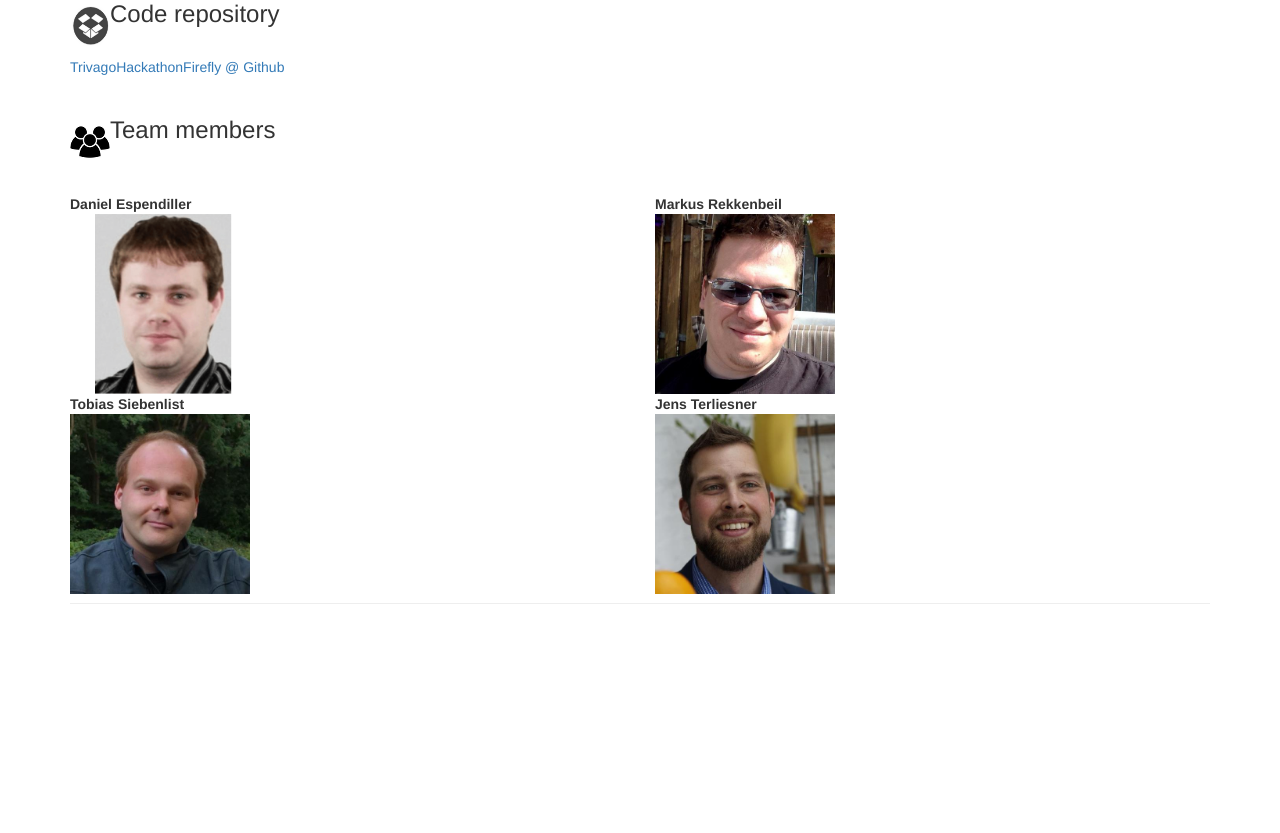
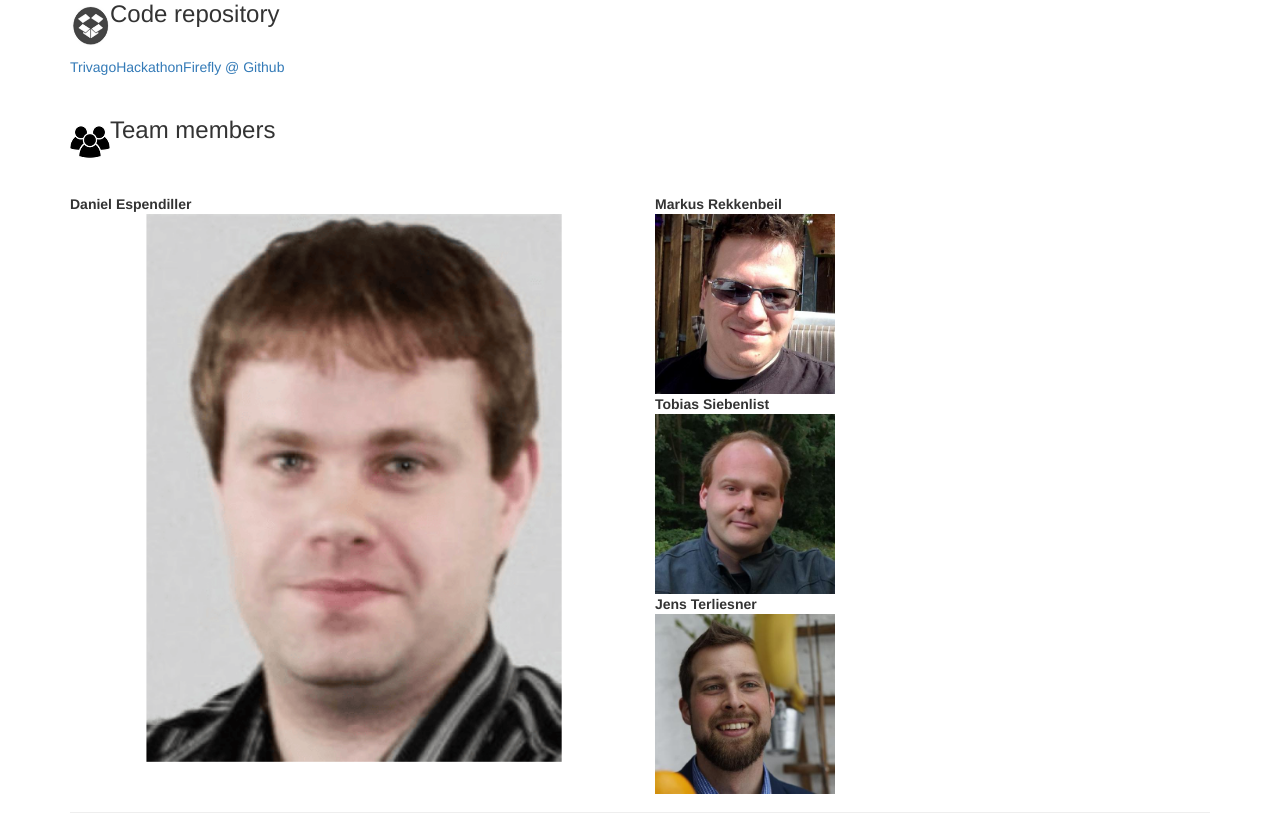
Before and after one commit to Haehnchen/trivago-firefly, a Flask app: page /about in a window 1280 px wide. Shown: the part 169-1002 px from the top of the page. Before the commit the page ends 773 px from the top, so only its background shows below. Run offline with Flask 2, Linux system fonts and the light colour scheme; some libraries are stand-ins or nearby versions.

Commit message:
Add a div class=row in about.html

```diff
--- a/firefly_flask/app/templates/about.html
+++ b/firefly_flask/app/templates/about.html
@@ -16,7 +16,9 @@
       <div class="row">
         <div class="col-md-6">
           <b>Daniel Espendiller</b><br>
-          <img src="/static/daniele.png" align="left" height=180px width=180px><br><br>
+          <div class "row">
+            <img src="/static/daniele.png" class="img-responsive" style="width:100%; height:auto; align:right; padding-right:6px;"><br><br>
+          </div>
         </div>
         <div class="col-md-6">
           <b>Markus Rekkenbeil</b><br>
```
